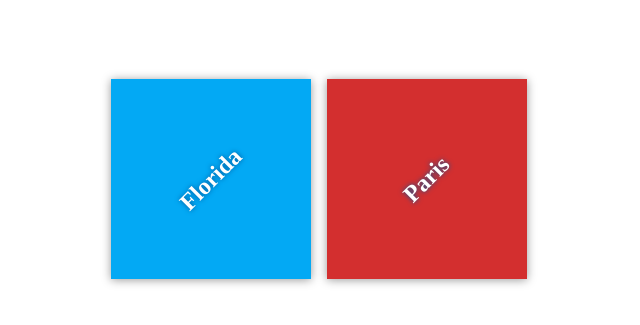
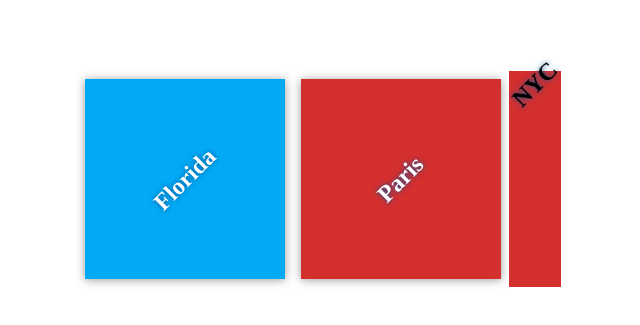
Before and after one commit to mirekum/my-travel-plans, a plain HTML site: page index.html in a window 1280 px wide. Shown: the part 221-546 px from the top of the page, without its empty margins (321-961 px from the left). Drawn offline with Linux system fonts and the light colour scheme.

Commit message:
add NYC to cities

```diff
--- a/index.html
+++ b/index.html
@@ -17,6 +17,9 @@
             <div class="destination" id="paris">
                 <h2>Paris</h2>
             </div>
+	    <div class=destination" id="paris">
+		<h2>NYC</h2>
+	    </div>
         </div>
     </div>
 
```
